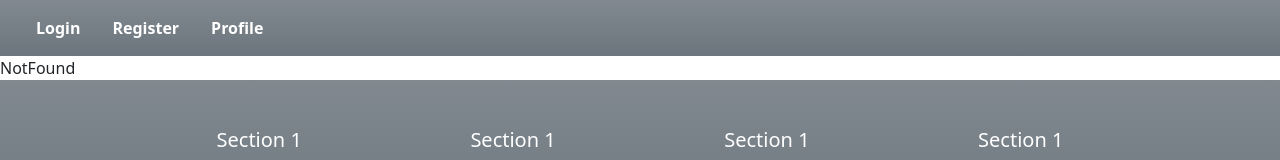
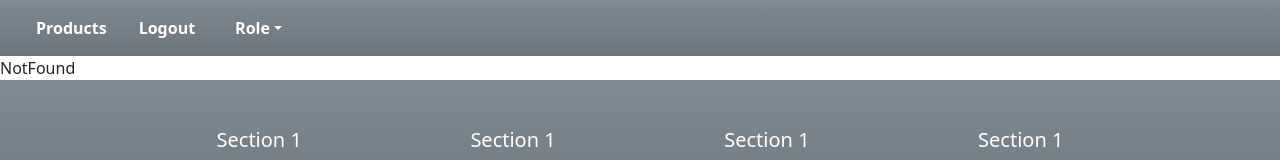
Before and after one commit to AmeedHudhud1/e-commerce, a React (Vite) app: page /admin/product/delete in a window 1280 px wide. Shown: the top 160 px of the page. Built offline with nearby package versions, Linux system fonts and the light colour scheme.

Commit message:
edit navbar

```diff
--- a/src/Components/AdminNavbar.jsx
+++ /dev/null
@@ -1,76 +0,0 @@
-import React from 'react';
-import { Link, useNavigate } from 'react-router-dom';
-
-export default function AdminNavbar({ setRole }) {
-  const navigate = useNavigate(); // Get the navigate function
-
-  const changeRole = (newRole, redirectPath) => {
-    localStorage.setItem('role', newRole);
-    setRole(newRole); // Update the role state in the parent component
-    navigate(redirectPath); // Navigate to the specified path
-  };
-
-  return (
-    <nav className="navbar navbar-expand-lg bg-secondary bg-gradient">
-      <div className="container-fluid">
-        <div>
-          <ul className="navbar-nav me-auto mb-2 mb-lg-0">
-            <li className="nav-item">
-              <Link className="nav-link active ms-3 text-white fw-bold" aria-current="page" to="/admin/products">
-                Products
-              </Link>
-            </li>
-            <li className="nav-item">
-              <Link className="nav-link active ms-3 text-white fw-bold" aria-current="page" to="/admin/categorys">
-                Categories
-              </Link>
-            </li>
-            <li className="nav-item">
-              <Link className="nav-link active ms-3 text-white fw-bold" aria-current="page" to="/admin/orders">
-                Orders
-              </Link>
-            </li>
-            <li className="nav-item">
-              <Link className="nav-link active ms-3 text-white fw-bold" aria-current="page" to="/admin/profile">
-                Profile
-              </Link>
-            </li>
-
-              <li className="nav-item dropdown hover-dropdown ms-4">
-                <a
-                  className="nav-link dropdown-toggle text-white fw-bold"
-                  href="#"
-                  id="navbarDropdown"
-                  role="button"
-                  data-bs-toggle="dropdown"
-                  aria-expanded="false"
-                >
-                  Role
-                </a>
-                <ul className="dropdown-menu" aria-labelledby="navbarDropdown">
-                  <li>
-                    <Link
-                      className="dropdown-item"
-                      onClick={() => changeRole('admin', '/admin/products')} // Change to admin role and navigate
-                      to="/admin/products" // Optional: Add this to ensure navigation
-                    >
-                      Admin
-                    </Link>
-                  </li>
-                  <li>
-                    <Link
-                      className="dropdown-item"
-                      onClick={() => changeRole('user', '/')} // Change to user role and navigate
-                      to="/" // Optional: Add this to ensure navigation
-                    >
-                      User
-                    </Link>
-                  </li>
-                </ul>
-              </li>
-          </ul>
-        </div>
-      </div>
-    </nav>
-  );
-}
--- a/src/Components/Navbar.jsx
+++ b/src/Components/Navbar.jsx
@@ -1,41 +1,78 @@
-import React, { useContext } from "react";
+import React, { useContext, useEffect } from "react";
 import { Link, useNavigate } from "react-router-dom";
 import { UserContext } from "../context/User";
 
 export default function Navbar() {
-  const { role, setRole } = useContext(UserContext);
+  const { role, role2, setRole2,setRole } = useContext(UserContext);
   const navigate = useNavigate();
 
   const changeRole = (newRole, redirectPath) => {
-    localStorage.setItem('role', newRole);
-    setRole(newRole);
+    setRole2(newRole);
     navigate(redirectPath);
   };
-
   return (
-    <>
     <nav className="navbar navbar-expand-lg bg-secondary bg-gradient">
       <div className="container-fluid">
         <div>
+          {
+
+            role == "" ?
+            (
           <ul className="navbar-nav me-auto mb-2 mb-lg-0">
             <li className="nav-item">
-                <Link className="nav-link active ms-3 text-white fw-bold" aria-current="page" to="/login">
+              <Link className="nav-link active ms-3 text-white fw-bold" onClick={()=>{
+                setRole2("")
+                setRole("")
+              }} to="/login">
                 Login
               </Link>
             </li>
             <li className="nav-item">
-                <Link className="nav-link active ms-3 text-white fw-bold" aria-current="page" to="/register">
+              <Link className="nav-link active ms-3 text-white fw-bold" to="/register">
                 Register
               </Link>
             </li>
+          </ul>
+            ): role == "User" ?
+            (
+              <ul className="navbar-nav me-auto mb-2 mb-lg-0">
             <li className="nav-item">
-                <Link className="nav-link active ms-3 text-white fw-bold" aria-current="page" to="/profile">
-                  Profile
+            <Link className="nav-link active ms-3 text-white fw-bold" to="/products">
+                Products
+              </Link>
+            </li>
+            <li className="nav-item">
+              <Link className="nav-link active ms-3 text-white fw-bold" onClick={()=>{
+                localStorage.setItem("role","")
+                localStorage.setItem("token","")
+                setRole("")
+                setRole2("")
+              }} to="/login">
+                Logout
+              </Link>
+            </li>
+          </ul>
+            ):(
+
+              role2 == 'Admin' ?  (
+                <ul className="navbar-nav me-auto mb-2 mb-lg-0">
+            <li className="nav-item">
+              <Link className="nav-link active ms-3 text-white fw-bold" to="/products">
+                Products
+              </Link>
+            </li>
+            <li className="nav-item">
+              <Link className="nav-link active ms-3 text-white fw-bold" to="/categorys">
+                Categories
+              </Link>
+            </li>
+            <li className="nav-item">
+              <Link className="nav-link active ms-3 text-white fw-bold" to="/profile">
+                Orders
               </Link>
             </li>
 
-              {/* Conditionally render the Role dropdown if the role is Admin */}
-              {role === 'Admin' && (
+
               <li className="nav-item dropdown hover-dropdown ms-4">
                 <a
                   className="nav-link dropdown-toggle text-white fw-bold"
@@ -51,8 +88,8 @@ export default function Navbar() {
                   <li>
                     <Link
                       className="dropdown-item"
-                        onClick={() => changeRole('admin', '/admin/products')} // Change to admin role and navigate
-                        to="/admin/products" // Optional: Add this to ensure navigation
+                      to="/products"
+                      onClick={() => setRole2('Admin')}
                     >
                       Admin
                     </Link>
@@ -60,19 +97,86 @@ export default function Navbar() {
                   <li>
                     <Link
                       className="dropdown-item"
-                        onClick={() => changeRole('user', '/')} // Change to user role and navigate
-                        to="/" // Optional: Add this to ensure navigation
+                      to="/"
+                      onClick={() => setRole2('User')}
                     >
                       User
                     </Link>
                   </li>
                 </ul>
               </li>
-              )}
+
+              <li className="nav-item">
+              <Link className="nav-link active ms-3 text-white fw-bold" onClick={()=>{
+                localStorage.setItem("role","")
+                localStorage.setItem("token","")
+                setRole("")
+                setRole2("")
+              }} to="/login">
+                Logout
+              </Link>
+            </li>
+
           </ul>
+              ):(
+                <ul className="navbar-nav me-auto mb-2 mb-lg-0">
+            <li className="nav-item">
+            <Link className="nav-link active ms-3 text-white fw-bold" to="/products">
+                Products
+              </Link>
+            </li>
+            <li className="nav-item">
+              <Link className="nav-link active ms-3 text-white fw-bold" onClick={()=>{
+                localStorage.setItem("role","")
+                localStorage.setItem("token","")
+                setRole("")
+                setRole2("")
+              }} to="/login">
+                Logout
+              </Link>
+            </li>
+
+            <li className="nav-item dropdown hover-dropdown ms-4">
+                <a
+                  className="nav-link dropdown-toggle text-white fw-bold"
+                  href="#"
+                  id="navbarDropdown"
+                  role="button"
+                  data-bs-toggle="dropdown"
+                  aria-expanded="false"
+                >
+                  Role
+                </a>
+                <ul className="dropdown-menu" aria-labelledby="navbarDropdown">
+                  <li>
+                    <Link
+                      className="dropdown-item"
+                      to="/products"
+                      onClick={() => setRole2('Admin')}
+                    >
+                      Admin
+                    </Link>
+                  </li>
+                  <li>
+                    <Link
+                      className="dropdown-item"
+                      to="/"
+                      onClick={() => setRole2('User')}
+                    >
+                      User
+                    </Link>
+                  </li>
+                </ul>
+              </li>
+          </ul>
+              )
+
+
+            )
+            }
+
         </div>
       </div>
     </nav>
-    </>
   );
 }
--- a/src/Route/AdminRoot.jsx
+++ /dev/null
@@ -1,14 +0,0 @@
-import React from 'react'
-import AdminNavbar from '../Components/AdminNavbar'
-import { Outlet } from 'react-router-dom'
-import Footer from '../Components/Footer'
-
-export default function AdminRoot() {
-  return (
-    <div>
-        <AdminNavbar/>
-        <Outlet/>
-        <Footer/>
-    </div>
-      )
-}
```
Lines whose indentation alone changed are shown as unchanged.
